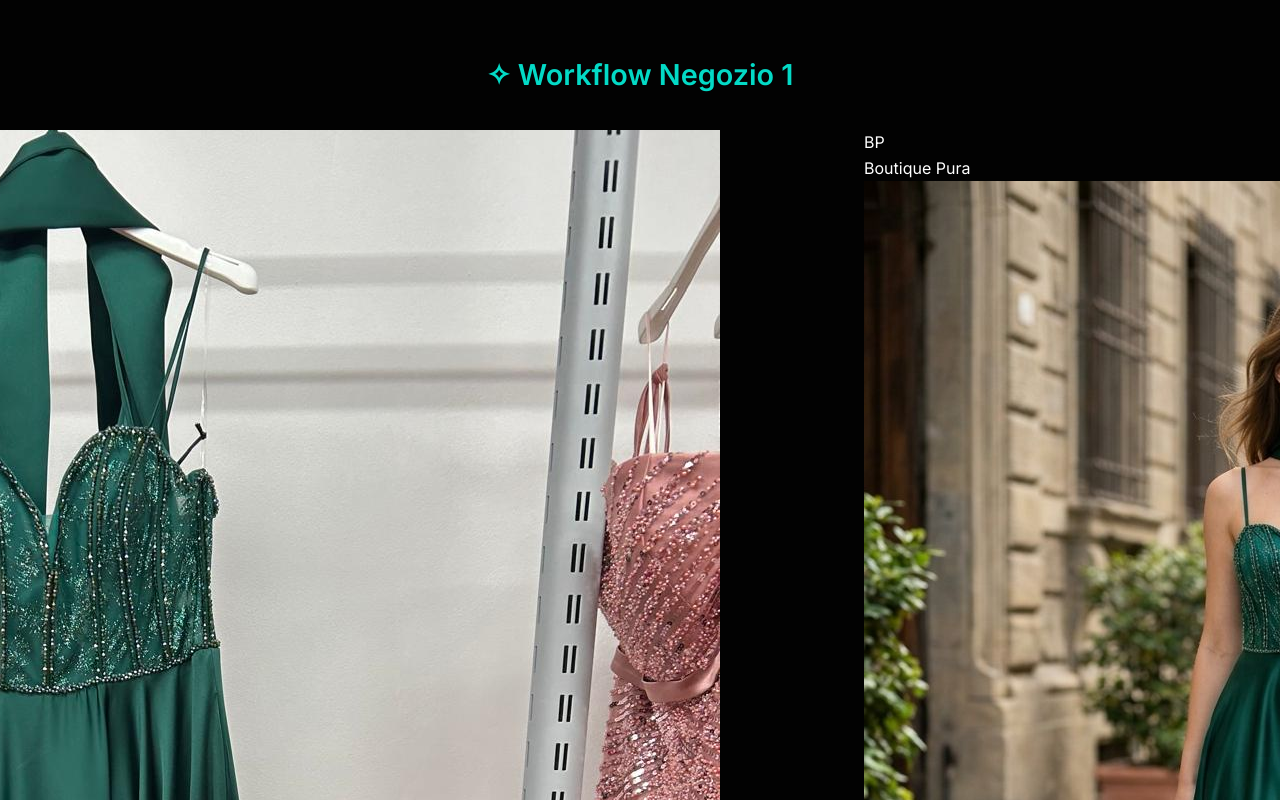
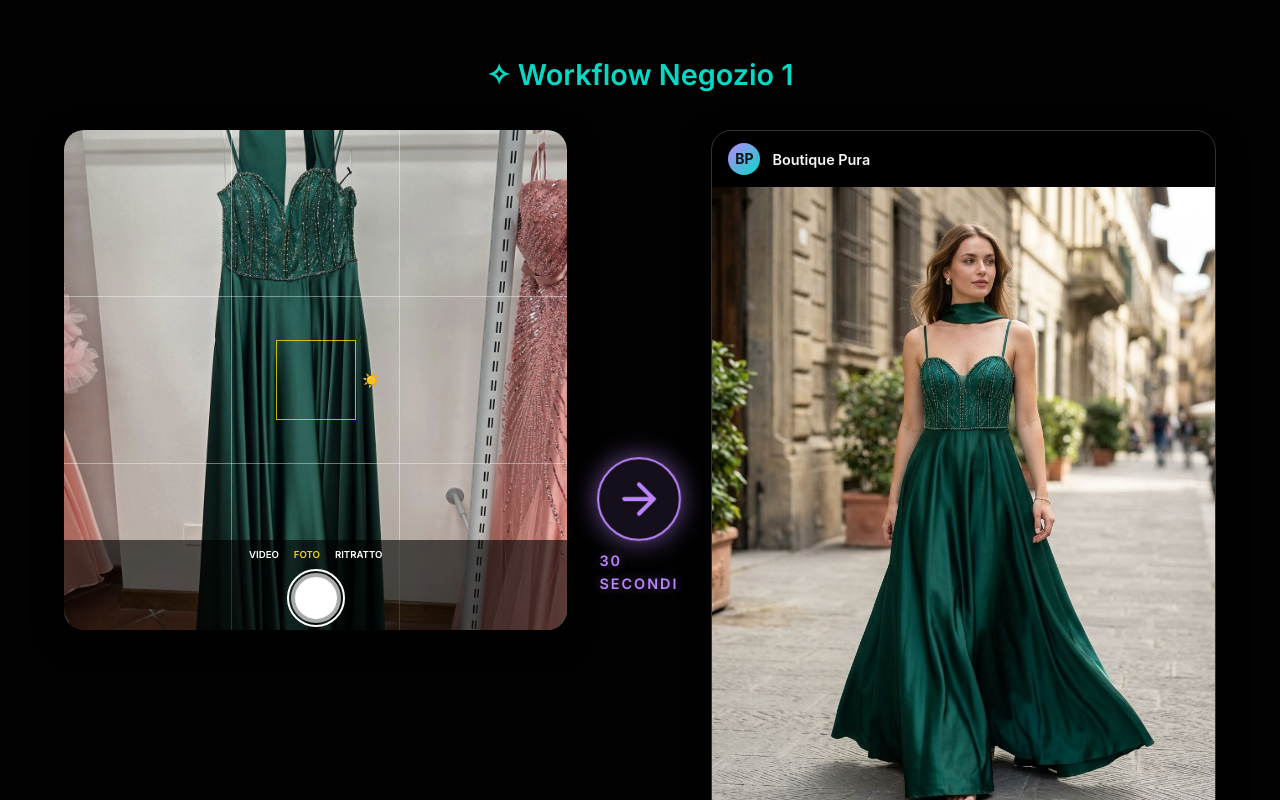
Before and after one commit to cloedesignmilan/SuperNexus, a Next.js app: page / in a window 1280 px wide. Shown: the part 1080-1880 px from the top of the page. Built offline with nearby package versions, Linux system fonts and the light colour scheme; a web font is replaced by a local one.

Commit message:
fix(css): move mockups import to top of globals to satisfy css at-rule parsers

```diff
--- a/src/app/globals.css
+++ b/src/app/globals.css
@@ -1,4 +1,6 @@
 @import url('https://fonts.googleapis.com/css2?family=Inter:wght@300;400;500;600&family=Playfair+Display:ital,wght@0,400;0,600;1,400&display=swap');
+@import './mockups.css';
+
 
 :root {
   /* Nuovi Colori SUPERNEXUS SaaS Dark Mode */
@@ -627,5 +629,3 @@ body {
 
 .telephones-container { display: flex; flex-direction: column; gap: 40px; align-items: center; justify-content: center; width: 100%; }
 @media (min-width: 900px) { .telephones-container { flex-direction: row; gap: 80px; } }
-
-@import './mockups.css';
```
